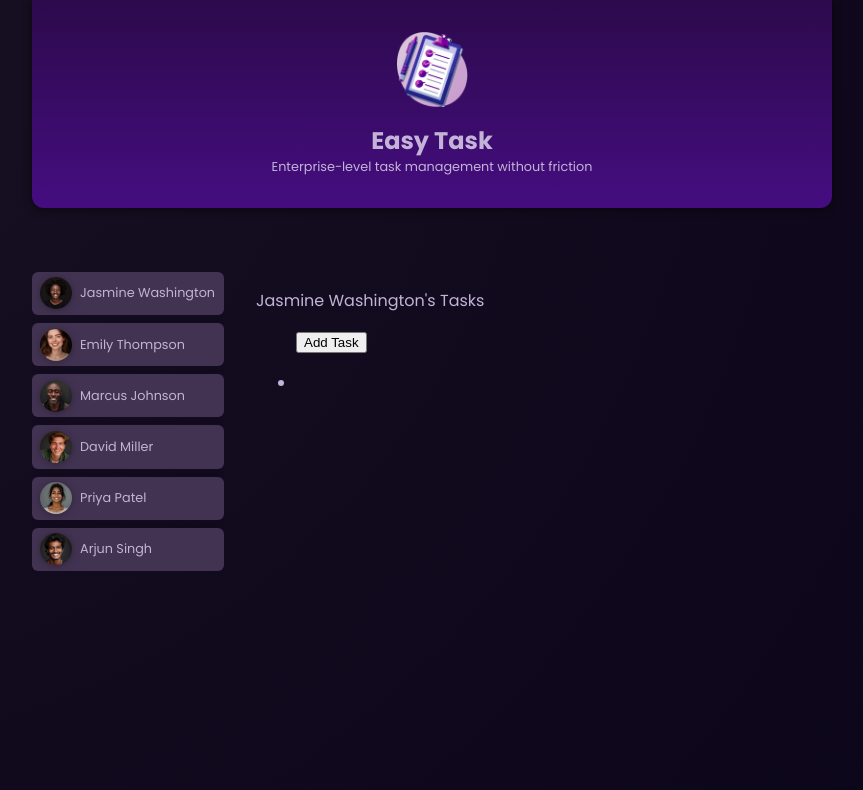
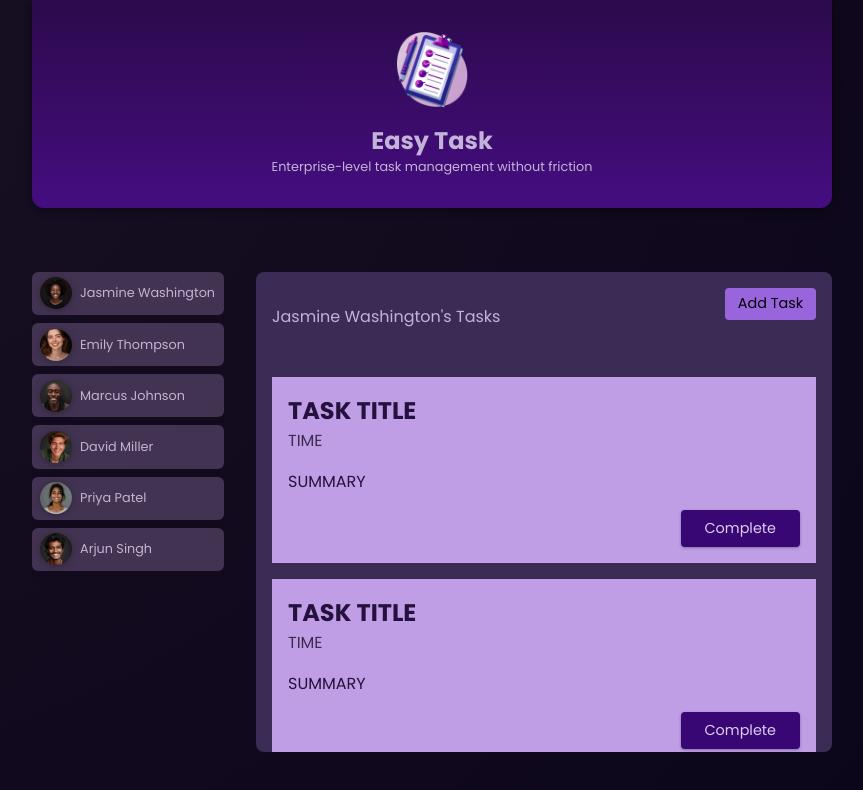
Before and after one commit to matantoled/angular-course, an Angular app: page / in a window 1280 px wide. Both pictures are taken after a click on the button "Jasmine Washington". Shown: the top 790 px of the page, without its empty margins (208-1071 px from the left). Built offline with nearby package versions, Linux system fonts and the light colour scheme.

Commit message:
adding task component and adding css styling to tasks and task

```diff
--- /dev/null
+++ b/src/app/tasks/task/task.component.css
@@ -0,0 +1,37 @@
+article {
+  padding: 1rem;
+  color: #25113d;
+  background-color: #bf9ee5;
+}
+
+h2 {
+  margin: 0;
+}
+
+time {
+  color: #3c2c50;
+}
+
+.actions {
+  text-align: right;
+  margin: 0;
+}
+
+.actions button {
+  font: inherit;
+  font-size: 0.9rem;
+  cursor: pointer;
+  background-color: #380774;
+  color: #decdf2;
+  border-radius: 4px;
+  padding: 0.5rem 1.5rem;
+  border: none;
+  box-shadow: 0 1px 3px rgba(0, 0, 0, 0.3);
+  transition: all 0.3s ease;
+}
+
+.actions button:hover,
+.actions button:active {
+  background-color: #4a0774;
+  box-shadow: 0 1px 6px rgba(0, 0, 0, 0.3);
+}
--- /dev/null
+++ b/src/app/tasks/task/task.component.html
@@ -0,0 +1,8 @@
+<article>
+  <h2>TASK TITLE</h2>
+  <time>TIME</time>
+  <P>SUMMARY</P>
+  <p class="actions">
+    <button>Complete</button>
+  </p>
+</article>
--- a/src/app/tasks/tasks.component.css
+++ b/src/app/tasks/tasks.component.css
@@ -0,0 +1,63 @@
+#tasks {
+  padding: 1rem;
+  border-radius: 8px;
+  max-height: 60vh;
+  overflow: auto;
+  background-color: #3a2c54;
+}
+
+header {
+  display: flex;
+  justify-content: space-between;
+  align-items: flex-start;
+  margin-bottom: 2rem;
+  gap: 1rem;
+}
+
+h2 {
+  margin: 0;
+  font-size: 0.9rem;
+  width: 60%;
+  text-wrap: balance;
+}
+
+menu {
+  margin: 0;
+  padding: 0;
+}
+
+menu button {
+  font: inherit;
+  cursor: pointer;
+  background-color: #9965dd;
+  border-radius: 4px;
+  border: none;
+  padding: 0.35rem 0.8rem;
+  font-size: 0.9rem;
+}
+
+menu button:hover,
+menu button:active {
+  background-color: #a565dd
+}
+
+ul {
+  list-style: none;
+  margin: 1rem 0;
+  padding: 0;
+  display: flex;
+  flex-direction: column;
+  gap: 1rem;
+  max-height: 50vh;
+  overflow: auto;
+}
+
+@media (min-width: 768px) {
+  h2 {
+    font-size: 1.25rem;
+  }
+
+  menu {
+    width: auto;
+  }
+}
--- a/src/app/tasks/tasks.component.html
+++ b/src/app/tasks/tasks.component.html
@@ -8,7 +8,13 @@
 
   <ul>
     <li>
-
+       <app-task />
+    </li>
+    <li>
+       <app-task />
+    </li>
+    <li>
+       <app-task />
     </li>
   </ul>
 </section>
--- a/src/app/tasks/tasks.component.ts
+++ b/src/app/tasks/tasks.component.ts
@@ -1,10 +1,10 @@
 import { Component, Input } from '@angular/core';
-import { DUMMY_USERS } from '../dummy-users';
+import { TaskComponent } from "./task/task.component";
 
 @Component({
   selector: 'app-tasks',
   standalone: true,
-  imports: [],
+  imports: [TaskComponent],
   templateUrl: './tasks.component.html',
   styleUrl: './tasks.component.css',
 })
```
Also changed, not shown: src/app/tasks/task/task.component.ts (added, +12 -0 lines).
